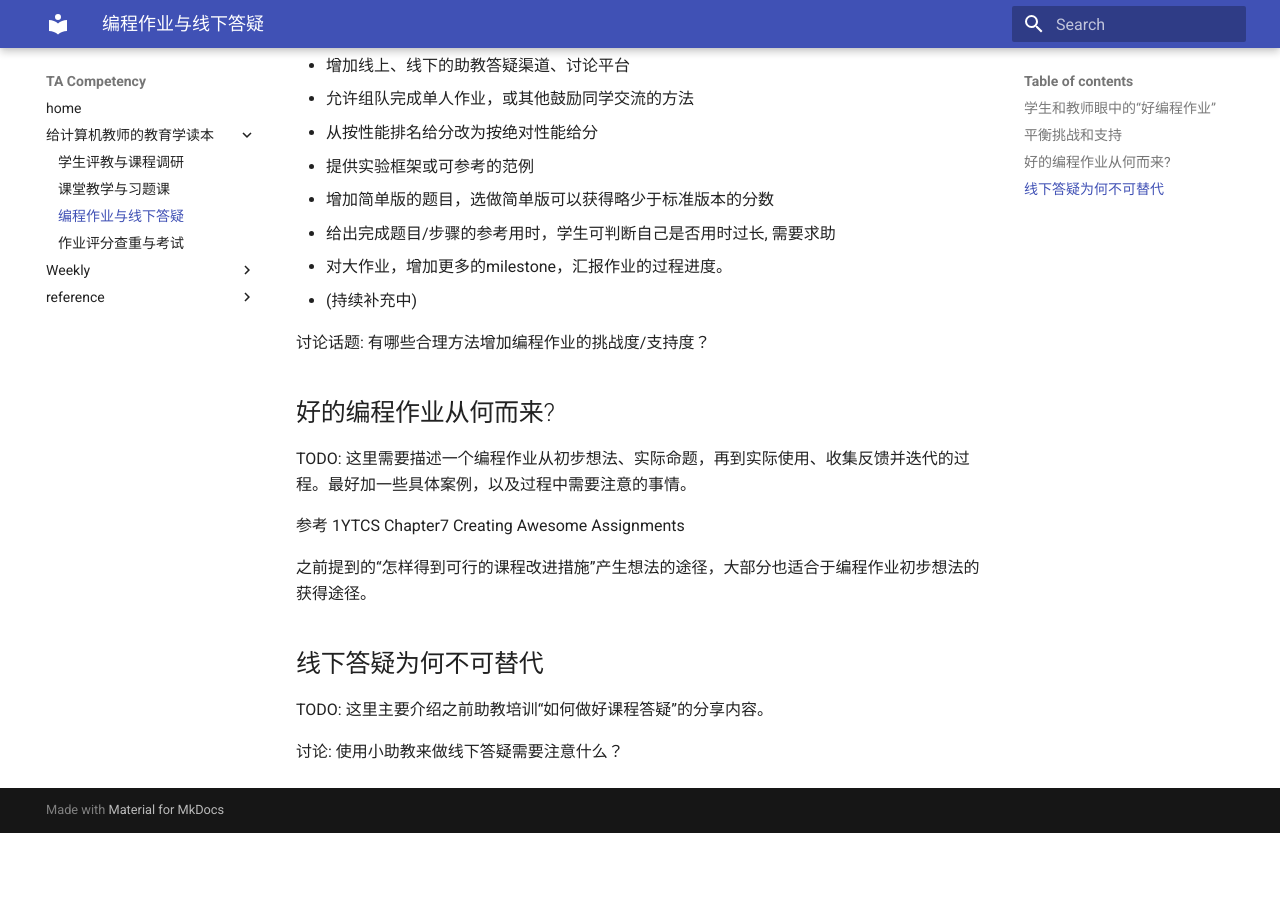
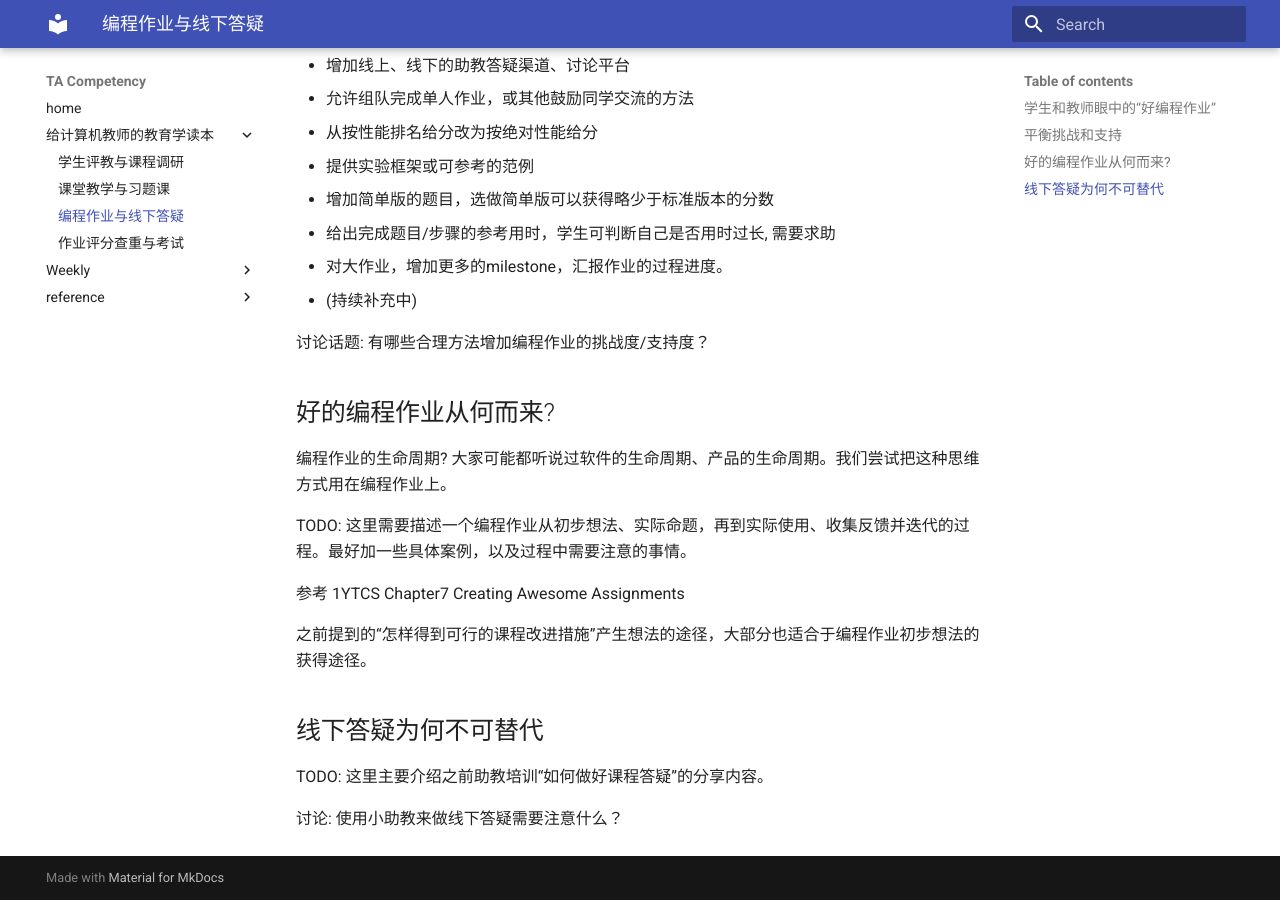
Before and after one commit to THUCSTAC/TAC, an MkDocs documentation site: the page built from docs/textbook/Assignment&OfficeHour.md, in a window 1280 px wide and 900 px high, scrolled down 2190 px. Built offline with MkDocs 1.6.1 and Material for MkDocs 9.7.7, drawn with Linux system fonts in a browser that asks for light colours; before the commit the page ends 3023 px from its top, so only the background shows below that.

Commit message:
update ch3 outline

```diff
--- a/docs/textbook/Assignment&OfficeHour.md
+++ b/docs/textbook/Assignment&OfficeHour.md
@@ -77,7 +77,10 @@ CS TA's Weekly 每周更新一个符合“好编程作业”标准的作业供
 
 ## 好的编程作业从何而来?
 
+编程作业的生命周期? 大家可能都听说过软件的生命周期、产品的生命周期。我们尝试把这种思维方式用在编程作业上。
+
 TODO: 这里需要描述一个编程作业从初步想法、实际命题，再到实际使用、收集反馈并迭代的过程。最好加一些具体案例，以及过程中需要注意的事情。
+
 
 参考 1YTCS Chapter7 Creating Awesome Assignments
 
```
